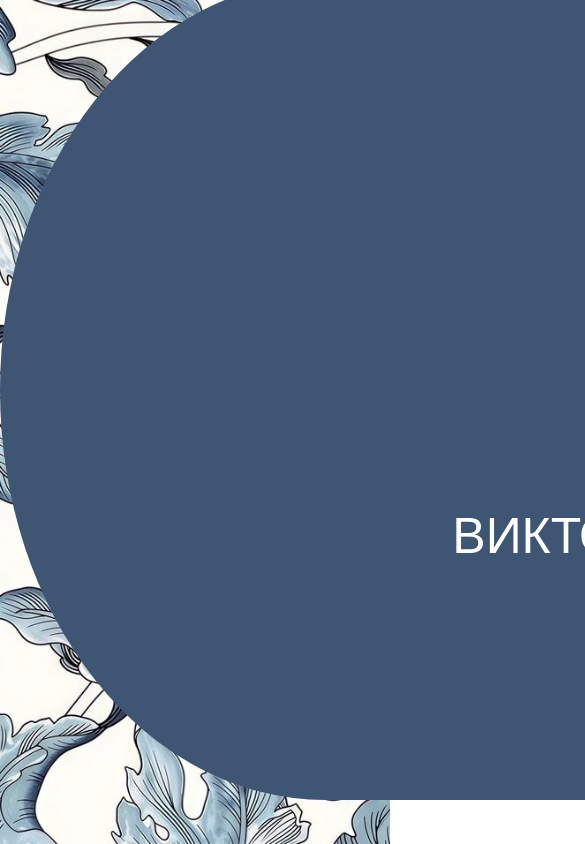
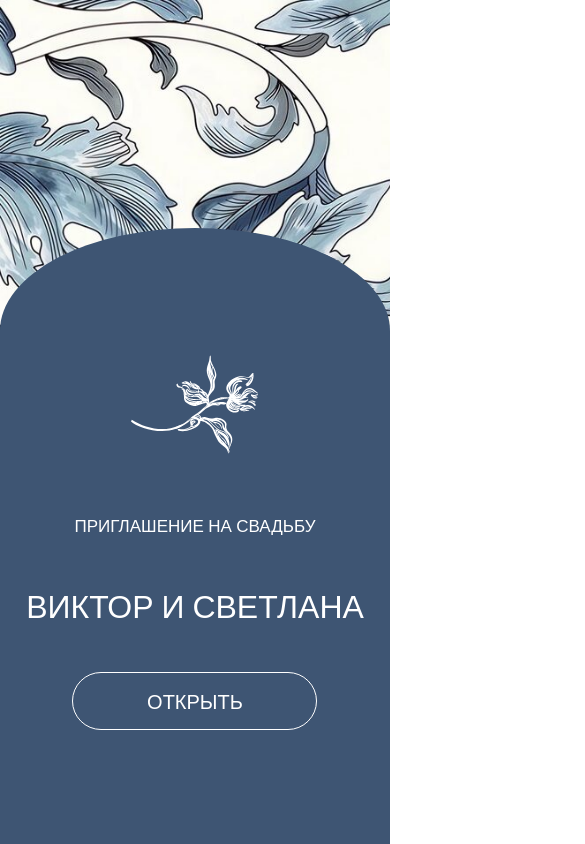
Before and after one commit to piy-bebe/wedding, a Next.js app: page / in a window 390 px wide. Shown: the top 844 px of the page, 585 px wide, since content can reach past the window. Built offline with nearby package versions, Linux system fonts and the light colour scheme.

Commit message:
feat: добавить адаптив секции promo

```diff
--- a/styles/promo.module.scss
+++ b/styles/promo.module.scss
@@ -69,3 +69,71 @@
 
   cursor: pointer;
 }
+
+@media (max-width: 1100px) {
+  .promo {
+    display: flex;
+    justify-content: center;
+    align-items: center;
+  }
+  .wrapper {
+    display: flex;
+    justify-content: flex-end;
+    align-items: center;
+  }
+  .container {
+    margin-bottom: 0;
+    margin-right: 60px;
+  }
+}
+
+@media (max-width: 768px) {
+  .promo {
+    display: flex;
+    justify-content: center;
+    align-items: flex-end;
+  }
+  .wrapper {
+    justify-content: center;
+    align-items: center;
+    position: relative;
+    top: 0;
+    width: 100%;
+
+    height: 73vh;
+
+    border-radius: 550px 550px 0 0 / 290px 290px 0 0;
+  }
+  .container {
+    margin-bottom: 0;
+    margin-right: 0;
+  }
+
+  .title {
+    text-align: center;
+    font-size: 41px;
+  }
+  .text {
+    font-size: 17px;
+  }
+}
+
+@media (max-width: 486px) {
+  .title {
+    text-align: center;
+    font-size: 32px;
+  }
+  .text {
+    font-size: 17px;
+  }
+}
+
+@media (max-width: 360px) {
+  .title {
+    text-align: center;
+    font-size: 28px;
+  }
+  .text {
+    font-size: 15px;
+  }
+}
```
